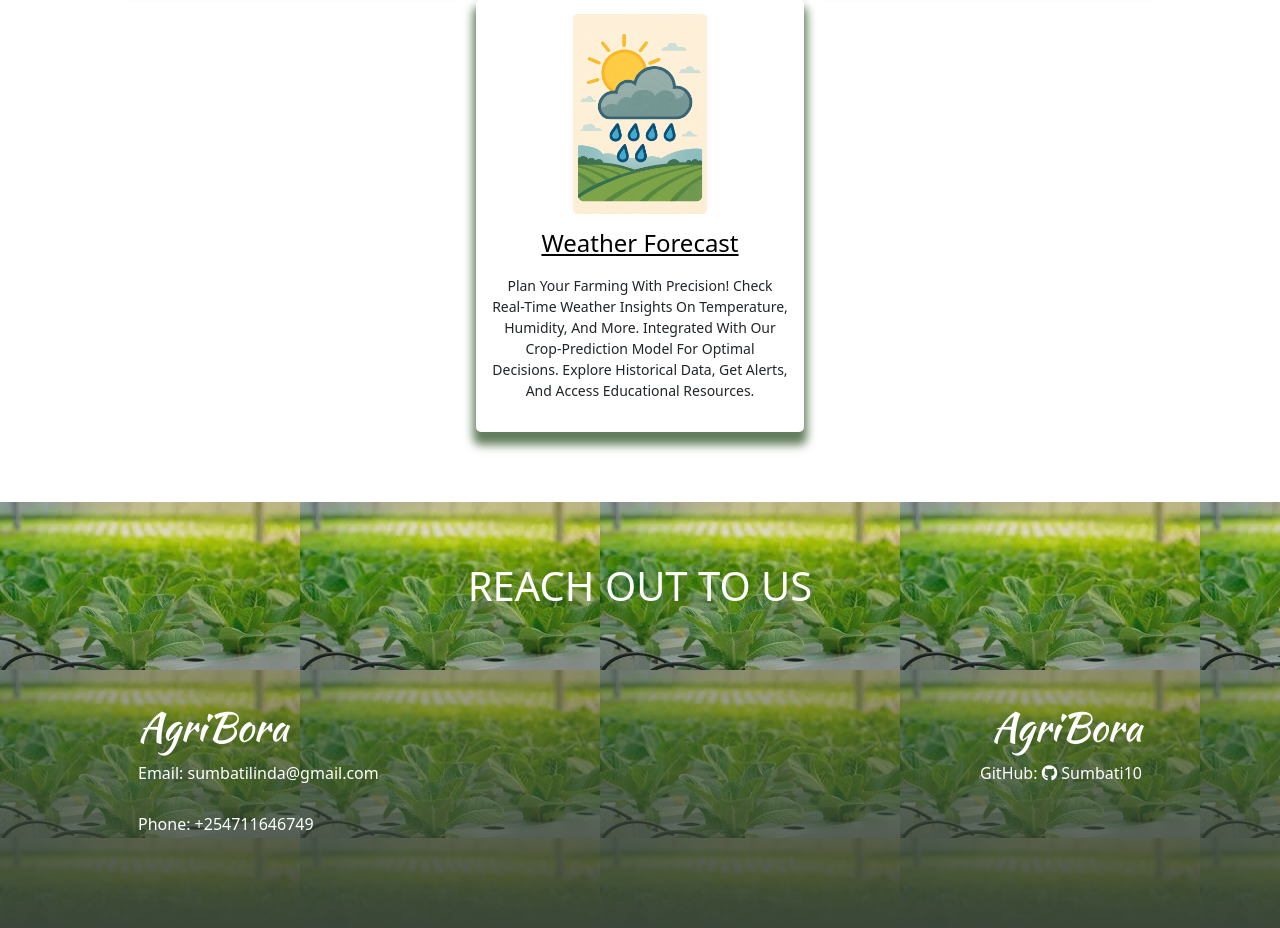
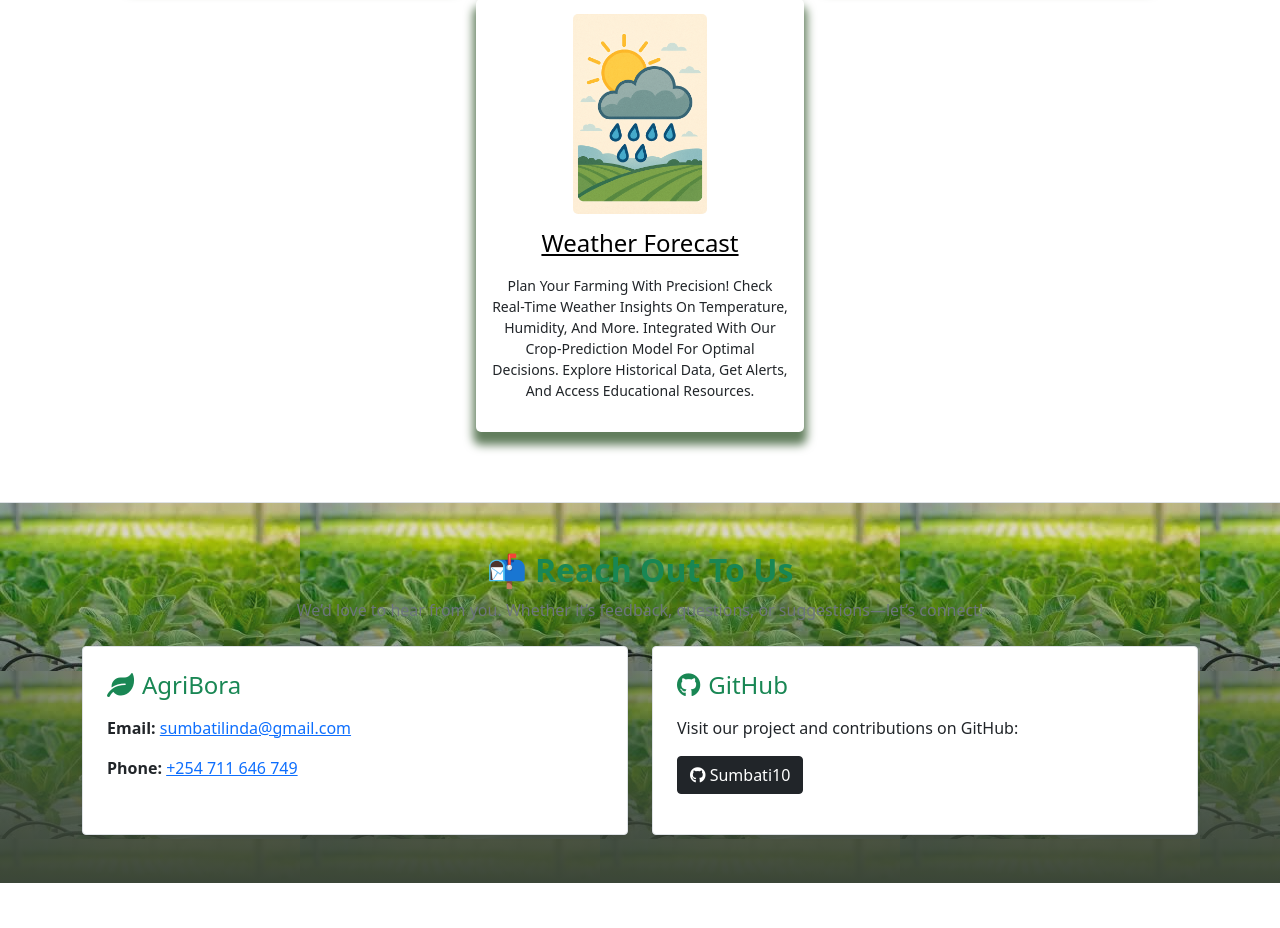
Before and after one commit to Sumbati10/-AgriBora, a Flask app: page / in a window 1280 px wide. Shown: the part 2388-3316 px from the top of the page. After the commit the page ends 3271 px from the top, so only its background shows below. Run offline with Flask 2, Linux system fonts and the light colour scheme; the visitor is signed in with stand-in values (Sample User, id 1); some libraries are stand-ins or nearby versions.

Commit message:
aded contact

```diff
--- a/templates/index.html
+++ b/templates/index.html
@@ -172,23 +172,38 @@
 		</div>
 	</section>
 
-	<!-- Contact -->
-	<section id="contact">
-		<div class="footer-title-text">
-			<h1>REACH OUT TO US</h1>
+<!-- Contact -->
+<section id="contact" class="py-5 bg-light border-top">
+	<div class="container">
+		<div class="text-center mb-4">
+			<h2 class="text-success fw-bold">📬 Reach Out To Us</h2>
+			<p class="text-muted">We’d love to hear from you. Whether it’s feedback, questions, or suggestions—let’s connect!</p>
 		</div>
-		<div class="footer-row">
-			<div class="footer-left">
-				<h1>AgriBora</h1>
-				<p>Email: sumbatilinda@gmail.com</p>
-				<p>Phone: +254711646749</p>
+
+		<div class="row g-4">
+			<div class="col-md-6">
+				<div class="p-4 border rounded bg-white shadow-sm h-100">
+					<h4 class="text-success mb-3"><i class="fas fa-leaf me-2"></i>AgriBora</h4>
+					<p><strong>Email:</strong> <a href="mailto:sumbatilinda@gmail.com">sumbatilinda@gmail.com</a></p>
+					<p><strong>Phone:</strong> <a href="tel:+254711646749">+254 711 646 749</a></p>
+				</div>
 			</div>
-			<div class="footer-right">
-				<h1>AgriBora</h1>
-				<p>GitHub: <a href="https://github.com/Sumbati10"><i class="fab fa-github"></i> Sumbati10</a></p>
+
+			<div class="col-md-6">
+				<div class="p-4 border rounded bg-white shadow-sm h-100">
+					<h4 class="text-success mb-3"><i class="fab fa-github me-2"></i>GitHub</h4>
+					<p>Visit our project and contributions on GitHub:</p>
+					<p>
+						<a href="https://github.com/Sumbati10" target="_blank" class="btn btn-dark">
+							<i class="fab fa-github"></i> Sumbati10
+						</a>
+					</p>
+				</div>
 			</div>
 		</div>
-	</section>
+	</div>
+</section>
+
 
 	{% endblock %}
 
```
